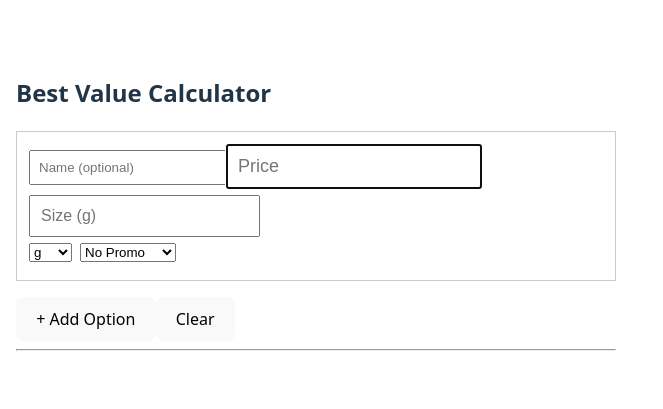
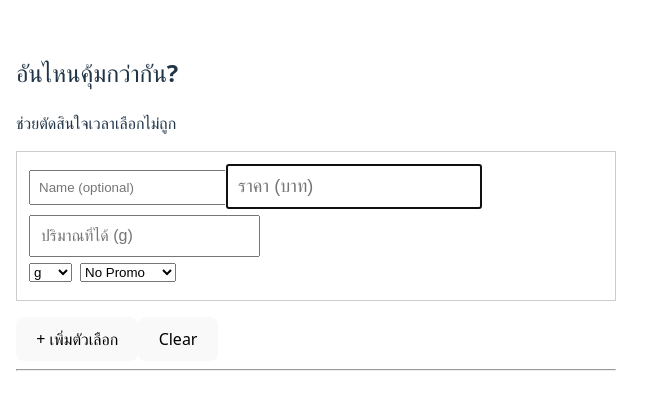
Before and after one commit to Mamduh5/best-value-calculator, a React app in the folder frontend/: page / in a window 1280 px wide. Shown: the part 193-602 px from the top of the page, without its empty margins (0-663 px from the left). Built offline with nearby package versions, Linux system fonts and the light colour scheme; no server answers; the HTML template or start-up script is replaced by a standard one.

Commit message:
add lang en/th default it as th

```diff
--- a/frontend/src/App.jsx
+++ b/frontend/src/App.jsx
@@ -5,6 +5,9 @@ import { calculate } from "./api";
 import { loadHistory, saveToHistory } from "./history";
 import HistoryList from "./components/HistoryList";
 import { calculateBestValue } from "./calculator/calculate";
+import { COPY } from "./copy";
+
+const LANG = "th"; // default for wife
 
 export default function App() {
   const [results, setResults] = useState([]);
@@ -109,18 +112,20 @@ export default function App() {
 
   return (
     <div style={{ padding: 16, maxWidth: 600, margin: "auto" }}>
-      <h2>Best Value Calculator</h2>
+      <h2>{COPY[LANG].title}</h2>
+      <p>{COPY[LANG].subtitle}</p>
 
       {options.map((opt, i) => (
         <OptionForm
           key={i}
           option={opt}
           isLast={i === options.length - 1}
+          lang={LANG}
           onChange={(updated) => updateOption(i, updated)}
         />
       ))}
 
-      <button onClick={addOption}>+ Add Option</button>
+      <button onClick={addOption}>{COPY[LANG].addOption}</button>
       <button
         onClick={() => {
           setOptions([]);
@@ -148,7 +153,7 @@ export default function App() {
             borderRadius: "8px",
           }}
         >
-          {isOnline ? "Calculate" : "Calculate (Offline)"}
+          {isOnline ? `{COPY[LANG].calculate}` : "Calculate (Offline)"}
         </button>
       )}
 
--- a/frontend/src/components/HistoryList.jsx
+++ b/frontend/src/components/HistoryList.jsx
@@ -1,10 +1,12 @@
+import { COPY } from "../copy";
+
 export default function HistoryList({ history, onSelect }) {
   if (!history.length) return null;
 
 
   return (
     <div style={{ marginTop: 24 }}>
-      <h3>Recent</h3>
+      <h3>{COPY[LANG].history}</h3>
 
       {history.map(item => {
         const bestIndex = item.results.findIndex(r => r.isBest);
--- a/frontend/src/components/OptionForm.jsx
+++ b/frontend/src/components/OptionForm.jsx
@@ -1,6 +1,7 @@
 import { useEffect, useRef } from "react";
+import { COPY } from "../copy";
 
-export default function OptionForm({ option, onChange, isLast }) {
+export default function OptionForm({ option, onChange, isLast, lang  }) {
   const priceRef = useRef(null);
 
   useEffect(() => {
@@ -27,7 +28,7 @@ export default function OptionForm({ option, onChange, isLast }) {
         style={{ padding: 10, marginBottom: 6, fontSize: 18 }}
         type="text"
         inputMode="decimal"
-        placeholder="Price"
+        placeholder={COPY[lang].price}
         value={option.price}
         onChange={(e) => update("price", e.target.value)}
       />
@@ -36,7 +37,7 @@ export default function OptionForm({ option, onChange, isLast }) {
         style={{ padding: 10, marginBottom: 6, fontSize: 16 }}
         type="text"
         inputMode="decimal"
-        placeholder={`Size (${option.unit})`}
+        placeholder={`${COPY[lang].size} (${option.unit})`}
         value={option.size}
         onChange={(e) => update("size", e.target.value)}
       />
--- a/frontend/src/components/ResultList.jsx
+++ b/frontend/src/components/ResultList.jsx
@@ -1,9 +1,11 @@
+import { COPY } from "../copy";
+
 export default function ResultList({ results }) {
     if (!results.length) return null;
 
     return (
         <div>
-            <h3>Results</h3>
+            <h3>{COPY[lang].resultTitle}</h3>
             <ul>
                 {results.map((r) => (
                     <li
@@ -25,7 +27,7 @@ export default function ResultList({ results }) {
                                     fontSize: 12,
                                 }}
                             >
-                                BEST VALUE
+                                {COPY[LANG].best}
                             </span>
                         )}
                         {"  "}
--- /dev/null
+++ b/frontend/src/copy.js
@@ -0,0 +1,28 @@
+export const COPY = {
+  en: {
+    title: "Which one is worth it?",
+    subtitle: "Helps when you're unsure between options.",
+    addOption: "+ Add another choice",
+    calculate: "See which is better",
+    price: "Price (฿)",
+    size: "How much do you get?",
+    unit: "Unit",
+    deal: "Deal (optional)",
+    resultTitle: "Here’s what makes more sense:",
+    best: "This choice gives you more for your money.",
+    history: "Past comparisons",
+  },
+  th: {
+    title: "อันไหนคุ้มกว่ากัน?",
+    subtitle: "ช่วยตัดสินใจเวลาเลือกไม่ถูก",
+    addOption: "+ เพิ่มตัวเลือก",
+    calculate: "ดูว่าอันไหนคุ้มกว่า",
+    price: "ราคา (บาท)",
+    size: "ปริมาณที่ได้",
+    unit: "หน่วย",
+    deal: "โปร (ไม่บังคับ)",
+    resultTitle: "สรุปแบบเข้าใจง่าย:",
+    best: "ตัวเลือกนี้คุ้มค่าที่สุด",
+    history: "การเปรียบเทียบที่ผ่านมา",
+  },
+};
--- a/frontend/vite.config.js
+++ b/frontend/vite.config.js
@@ -33,6 +33,6 @@ export default defineConfig({
   ],
    preview: {
     allowedHosts: [
-      "8447e0929eca.ngrok-free.app",
+      "61f0-171-6-14-166.ngrok-free.app",
     ],}
 });
```
Also changed, not shown: 1 other file (tests, documents, lock files or other folders).
